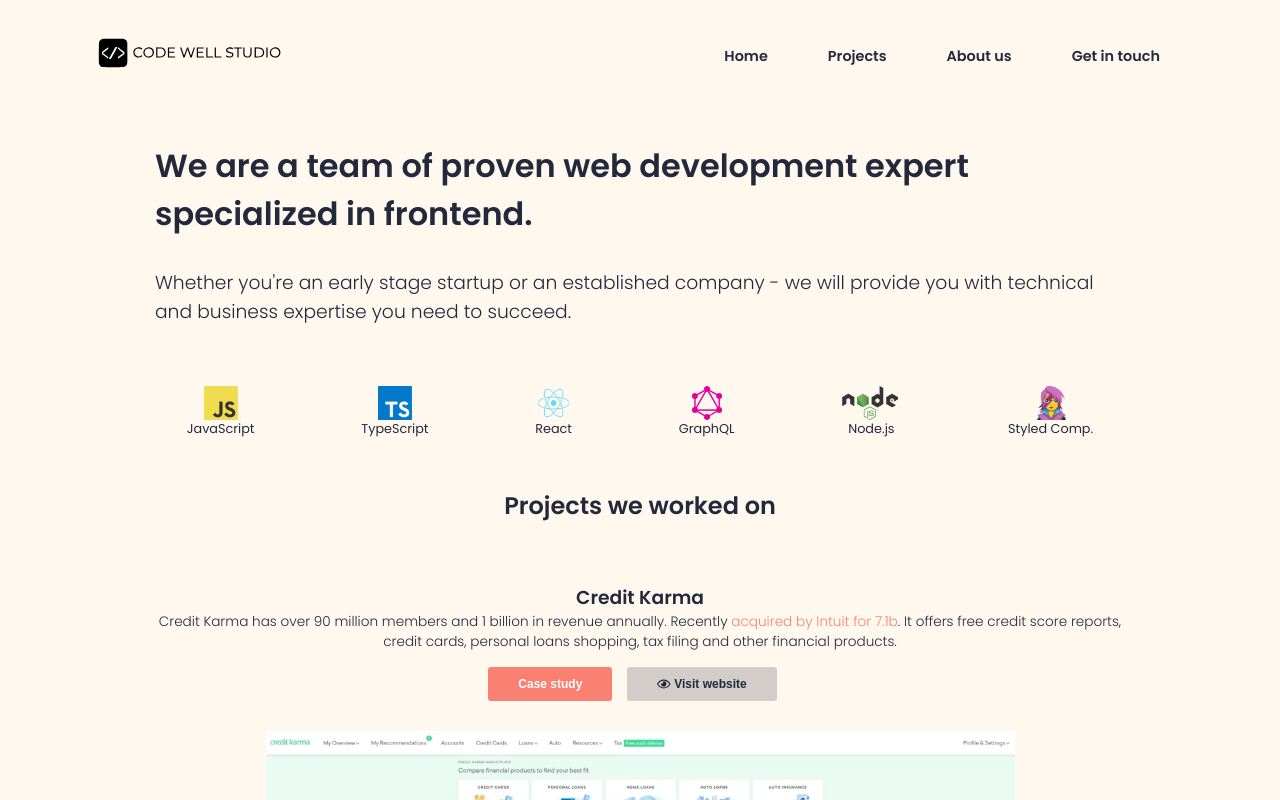
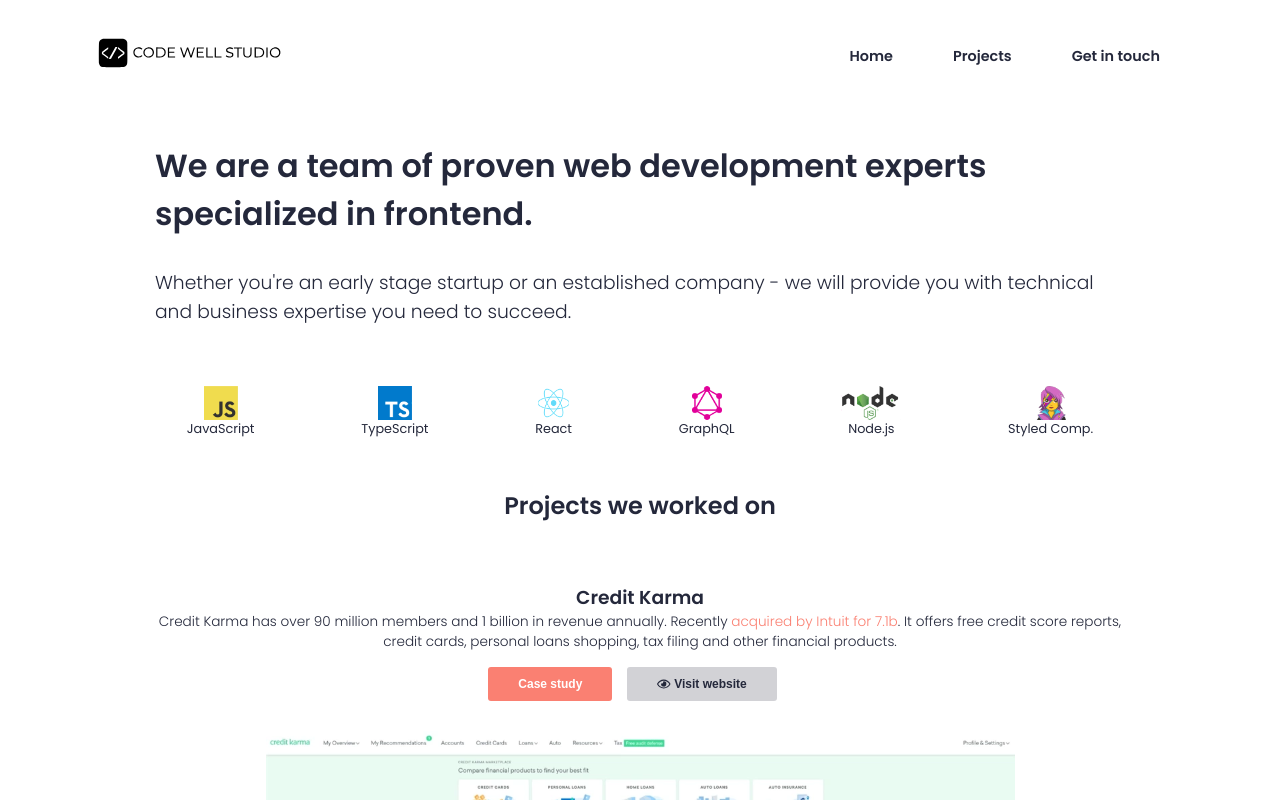
Before and after one commit to codewellstudio/web, a React (Create React App) app: page / in a window 1280 px wide. Built offline with nearby package versions, Linux system fonts and the light colour scheme.

Commit message:
Update social media links and background

```diff
--- a/src/App.css
+++ b/src/App.css
@@ -5,7 +5,8 @@
   padding: 0;
   height: 100%; /* needed for container min-height */
   font-family: 'Poppins', sans-serif;
-  background-color: #FFF8EF;
+  background-color: #fff;
+  /* background-color: #FFF8EF; */
   overflow-x: hidden;
 }
 p, h1, h2, h3, h4, h5 {
--- a/src/App.js
+++ b/src/App.js
@@ -1,30 +1,31 @@
-import React from 'react'
-import {
-  BrowserRouter as Router,
-  Switch,
-  Route,
-} from "react-router-dom"
-import Navigation from './components/navigation/navigation'
-import Footer from './components/footer/footer'
-import SectionIntro from './sections/section-intro/section-intro'
+import React from "react";
+import { BrowserRouter as Router, Switch, Route } from "react-router-dom";
+import Navigation from "./components/navigation/navigation";
+import Footer from "./components/footer/footer";
+import SectionIntro from "./sections/section-intro/section-intro";
 // import SectionTestimonials from './sections/section-testimonials/section-testimonials'
 // import SectionShowcase from './sections/section-showcase/section-showcase'
-import SectionHowIWork from './sections/section-how-i-work/section-how-i-work'
-import SectionContact from './sections/section-contact/section-contact'
-import SectionWork from './sections/section-work/section-work'
-import SectionAbout from './sections/section-about/section-about'
-import SectionCreditKarma from './sections/section-credit-karma/section-credit-karma'
-import SectionGlean from './sections/section-glean/section-glean'
-import SectionSolarisbank from './sections/section-solarisbank/section-solarisbank'
-import SectionMovieo from './sections/section-movieo/section-movieo'
-import './App.css'
+import SectionHowIWork from "./sections/section-how-i-work/section-how-i-work";
+import SectionContact from "./sections/section-contact/section-contact";
+import SectionWork from "./sections/section-work/section-work";
+// import SectionAbout from './sections/section-about/section-about'
+import SectionCreditKarma from "./sections/section-credit-karma/section-credit-karma";
+import SectionGlean from "./sections/section-glean/section-glean";
+import SectionSolarisbank from "./sections/section-solarisbank/section-solarisbank";
+import SectionMovieo from "./sections/section-movieo/section-movieo";
+import "./App.css";
 
 function App() {
   return (
     <div className="App">
       <main className="container">
-
-      <Router basename={process.env.NODE_ENV === 'development' ? '/' : process.env.PUBLIC_URL}>
+        <Router
+          basename={
+            process.env.NODE_ENV === "development"
+              ? "/"
+              : process.env.PUBLIC_URL
+          }
+        >
           <Navigation />
 
           <Switch>
@@ -36,9 +37,9 @@
               <SectionHowIWork />
               <SectionContact />
             </Route>
-          <Route path="/about">
+            {/* <Route path="/about">
             <SectionAbout />
-          </Route>
+          </Route> */}
             <Route path="/credit-karma-case-study">
               <SectionCreditKarma />
             </Route>
--- a/src/components/footer/footer.js
+++ b/src/components/footer/footer.js
@@ -1,11 +1,11 @@
-import React from 'react'
-// import SocialLinks from '../social-links/social-links'
-import './footer.css'
+import React from "react";
+import SocialLinks from "../social-links/social-links";
+import "./footer.css";
 
 function Footer() {
   return (
     <footer>
-      {/* <SocialLinks /> */}
+      <SocialLinks />
       <p>© Code Well Studio. All Rights Reserved.</p>
     </footer>
   );
--- a/src/components/navigation/navigation.js
+++ b/src/components/navigation/navigation.js
@@ -17,9 +17,9 @@
         <HashLink to="/#projects" className="item">
           Projects
         </HashLink>
-        <Link to="/about" className="item">
+        {/* <Link to="/about" className="item">
           About us
-        </Link>
+        </Link> */}
         <HashLink to="/#contact" className="item">
           Get in touch
         </HashLink>
--- a/src/components/social-links/social-links.js
+++ b/src/components/social-links/social-links.js
@@ -1,28 +1,40 @@
-import React from 'react'
-import { FontAwesomeIcon } from '@fortawesome/react-fontawesome'
-import { faEnvelope } from '@fortawesome/free-regular-svg-icons'
+import React from "react";
+import { FontAwesomeIcon } from "@fortawesome/react-fontawesome";
+import { faEnvelope } from "@fortawesome/free-regular-svg-icons";
 import {
   faGithub,
-  faInstagram,
+  // faInstagram,
   faLinkedinIn,
-} from '@fortawesome/free-brands-svg-icons'
-import './social-links.css'
+} from "@fortawesome/free-brands-svg-icons";
+import "./social-links.css";
 
 function SocialLinks() {
   return (
     <div className="social-links">
-      <a href="mailto:sinisa@codewell.studio" target="_blank" rel="noopener noreferrer">
+      <a
+        href="mailto:sinisa@codewell.studio"
+        target="_blank"
+        rel="noopener noreferrer"
+      >
         <FontAwesomeIcon icon={faEnvelope} />
       </a>
-      <a href="https://github.com/smikulic/" target="_blank" rel="noopener noreferrer">
+      <a
+        href="https://github.com/codewellstudio/"
+        target="_blank"
+        rel="noopener noreferrer"
+      >
         <FontAwesomeIcon icon={faGithub} />
       </a>
-      <a href="https://www.linkedin.com/in/sinisamikulic/" target="_blank" rel="noopener noreferrer">
+      <a
+        href="https://www.linkedin.com/company/code-well-studio"
+        target="_blank"
+        rel="noopener noreferrer"
+      >
         <FontAwesomeIcon icon={faLinkedinIn} />
       </a>
-      <a href="https://www.instagram.com/sinisamikulic/" target="_blank" rel="noopener noreferrer">
+      {/* <a href="https://www.instagram.com/sinisamikulic/" target="_blank" rel="noopener noreferrer">
         <FontAwesomeIcon icon={faInstagram} />
-      </a>
+      </a> */}
     </div>
   );
 }
--- a/src/sections/section-intro/section-intro.js
+++ b/src/sections/section-intro/section-intro.js
@@ -2,7 +2,7 @@
 // import profileImg from '../../images/profile.webp'
 // import profileImgJpg from '../../images/profile.jpg'
 // import logoImgSvg from "../../images/logo.svg";
-// import SocialLinks from '../../components/social-links/social-links'
+// import SocialLinks from "../../components/social-links/social-links";
 import "./section-intro.css";
 
 function SectionIntro() {
@@ -18,7 +18,7 @@
         </div> */}
         <div className="profile-content">
           <h1 className="headline">
-            We are a team of proven web development expert specialized in
+            We are a team of proven web development experts specialized in
             frontend.
           </h1>
           <h3 className="subheadline">
```
Lines whose indentation alone changed are shown as unchanged.
